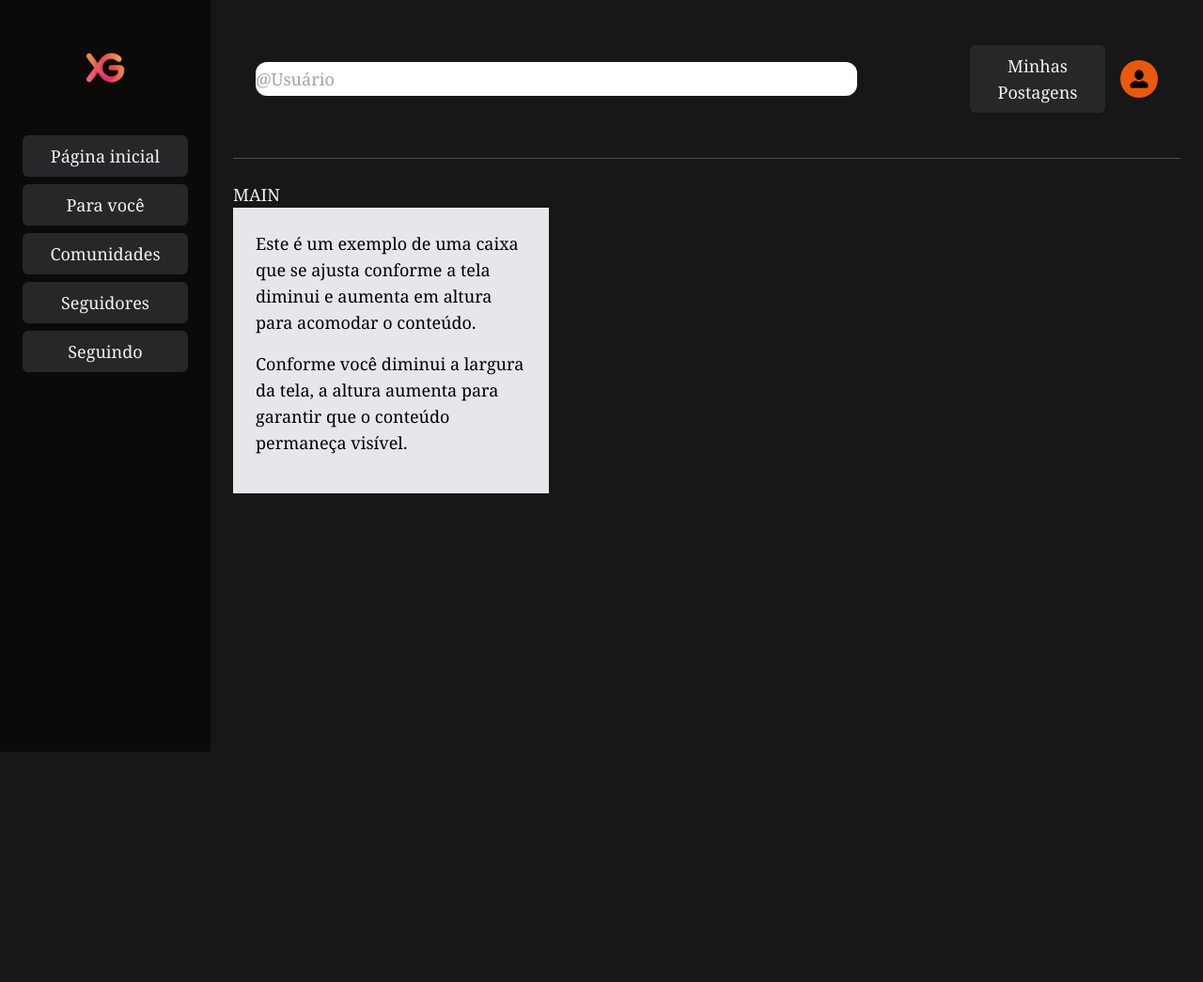
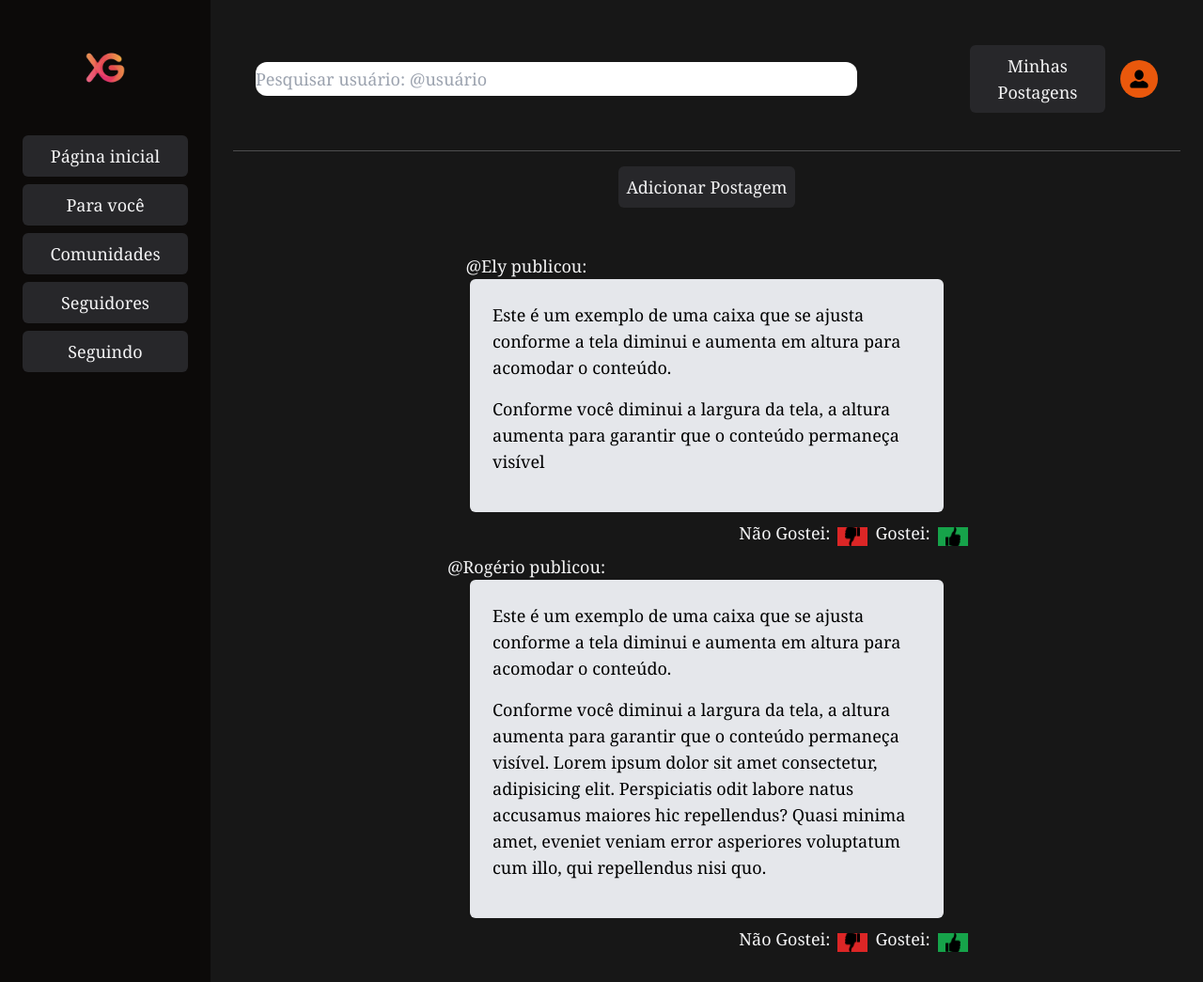
Before and after one commit to joguirod/Xgommi, a website: page frontend/src/index.html in a window 1280 px wide. Shown: the whole page at 94% size. Before the commit the page ends 800 px from the top, so only its background shows below. Drawn offline with nearby package versions, Linux system fonts and the light colour scheme.

Commit message:
add post+posts+user+like

```diff
--- a/frontend/src/index.html
+++ b/frontend/src/index.html
@@ -9,10 +9,10 @@
     <link rel="icon" href="favicon.ico" type="image/x-icon">
 </head>
 
-<body class="bg-neutral-900 text-base xl:text-lg 2xl:text-xl h-screen">
+<body class="bg-neutral-900 text-base xl:text-lg 2xl:text-xl ">
     <div class="flex flex-col md:flex-row h-full">
-        <!-- Aside responsivo -->
-        <aside class="w-full md:w-56 bg-stone-950 text-base xl:text-lg 2xl:text-xl h-auto min-h-[300px] p-4">
+        <!-- Sidebar -->
+        <aside class=" md:w-56 bg-stone-950 p-4">
             <img src="removed.ico" alt="Favicon Image" class="w-24 h-24 mx-auto mb-4">
             <button type="button" class="flex justify-center w-full text-zinc-100 font-serif p-2 bg-zinc-800 rounded-md mb-2">Página inicial</button>
             <button type="button" class="flex justify-center w-full text-zinc-100 font-serif p-2 bg-zinc-800 rounded-md mb-2">Para você</button>
@@ -21,16 +21,17 @@
             <button type="button" class="flex justify-center w-full text-zinc-100 font-serif p-2 bg-zinc-800 rounded-md mb-2">Seguindo</button>
         </aside>
 
-        <!-- Main content -->
-        <main class="flex-1 p-4 text-zinc-100 font-serif">
+        <!-- Main -->
+        <main class="flex-1 p-4 text-zinc-100 font-serif ">
             <header>
                 <nav class="bg-neutral-900 p-4">
                     <form class="flex items-center justify-between">
                         <div class="w-2/3">
-                            <input type="text" class="w-full rounded-xl h-9 text-neutral-900" placeholder="@Usuário" aria-label="Usuário">
+                            <input type="text" class="w-full rounded-xl h-9 text-neutral-900" placeholder="Pesquisar usuário: @usuário" aria-label="Usuário">
                         </div>
                         <div class="flex items-center space-x-4">
-                            <button type="button" class="justify-center flex w-36 text-zinc-100 font-serif p-2 bg-zinc-800 rounded-md">Minhas Postagens</button>
+                            <button type="button" class="justify-center flex w-36 text-zinc-100 font-serif p-2 bg-zinc-800 rounded-md">Minhas Postagens
+                            </button>
                             <button type="button" class="bg-orange-600 w-10 h-10 flex items-center justify-center rounded-full">
                                 <img src="avatar.ico" alt="Perfil" class="w-8 h-8 rounded-full">
                             </button>
@@ -38,18 +39,77 @@
                     </form>
                 </nav>
             </header>
-            <hr class="border-t border-zinc-100 my-4">
-            MAIN
-            <div class="bg-gray-200 text-black p-4 w-full md:w-2/3 lg:w-1/2 xl:w-1/3 h-auto">
-                <p>Este é um exemplo de uma caixa que se ajusta conforme a tela diminui e aumenta em altura para acomodar o conteúdo.</p>
-                <p>Conforme você diminui a largura da tela, a altura aumenta para garantir que o conteúdo permaneça visível.</p>
+            <!-- Header ^^^ -->
+            <hr class="border-t border-zinc-100 ">
+            <div class="flex  justify-center ">
+                <button type="button" class="flex justify-center text-zinc-100 font-serif p-2 bg-zinc-800 rounded-md mb-5 h-auto w-auto" data-bs-toggle="modal" data-bs-target="#createPostModal">
+                    Adicionar Postagem
+                </button>
+            </div>
+            <div class="flex mr-96 justify-center ">
+                @Ely publicou:
+            </div>
+            <div class="flex justify-center">
+                <div class="bg-gray-200 text-black p-4 md:w-2/3  lg:w-1/ xl:w-1/2 h-auto rounded-md mb-5">
+                    <p>Este é um exemplo de uma caixa que se ajusta conforme a tela diminui e aumenta em altura para acomodar o conteúdo.</p>
+                    <p>Conforme você diminui a largura da tela, a altura aumenta para garantir que o conteúdo permaneça visível
+                    </p>
+                </div>
+            </div>
+            <div class="flex justify-center ml-80 -mt-10">Não Gostei:
+                <div class="btn-group" role="group" aria-label="Basic mixed styles example">
+                    <button type="button" class="justify-center m-2 flex w-8 bg-red-600 "><img src="deslike.ico" alt="Perfil" class="w-4 h-5 ">
+                    </button>Gostei:
+                    <button type="button" class="justify-center m-2 flex w-8 bg-green-600 "><img src="like.ico" alt="Perfil" class="w-4 h-5 ">
+                    </button>
+                  </div>
+                </div>
+            <div class="flex mr-96 justify-center">
+                @Rogério publicou:
+            </div>
+            <div class="flex justify-center">
+                <div class="bg-gray-200 text-black p-4 md:w-2/3  lg:w-1/ xl:w-1/2 h-auto rounded-md mb-5">
+                    <p>Este é um exemplo de uma caixa que se ajusta conforme a tela diminui e aumenta em altura para acomodar o conteúdo.</p>
+                    <p>Conforme você diminui a largura da tela, a altura aumenta para garantir que o conteúdo permaneça visível.
+                       Lorem ipsum dolor sit amet consectetur, adipisicing elit. Perspiciatis odit labore natus accusamus maiores hic repellendus? Quasi minima amet, eveniet veniam error asperiores voluptatum cum illo, qui repellendus nisi quo.
+                    </p>
+                </div>
+            </div>
+            <div class="flex justify-center ml-80 -mt-10">Não Gostei:
+            <div class="btn-group" role="group" aria-label="Basic mixed styles example">
+                <button type="button" class="justify-center m-2 flex w-8 bg-red-600 "><img src="deslike.ico" alt="Perfil" class="w-4 h-5 ">
+                </button>Gostei:
+                <button type="button" class="justify-center m-2 flex w-8 bg-green-600 "><img src="like.ico" alt="Perfil" class="w-4 h-5 ">
+                </button>
+              </div>
             </div>
         </main>
     </div>
-    <script src="https://cdn.jsdelivr.net/npm/bootstrap@5.3.3/dist/js/bootstrap.bundle.min.js" integrity="sha384-YvpcrYf0tY3lHB60NNkmXc5s9fDVZLESaAA55NDzOxhy9GkcIdslK1eN7N6jIeHz" crossorigin="anonymous"></script>
+
+
+    <!-- Modal para postagem -->
+    <div class="modal fade " id="createPostModal" tabindex="-1" aria-labelledby="createPostModalLabel" aria-hidden="true">
+        <div class="modal-dialog modal-dialog-centered modal-dialog-scrollable">
+            <div class="modal-content ">
+                <div class="modal-header">
+                    <h5 class="modal-title " id="createPostModalLabel">Adicionar Postagem</h5>
+                    <button type="button" class="btn-close" data-bs-dismiss="modal" aria-label="Close"></button>
+                </div>
+                <div class="modal-body">
+                    <form>
+                        <div class="modal-footer">
+                            <textarea class="form-control h-48 bg-zinc-800" id="postContent" rows="3" placeholder="Ex: O professor Ely dá umas aulinhas maneiras."></textarea>
+                                <button type="button" class="flex justify-center text-zinc-100 font-serif p-2 bg-zinc-800 rounded-md h-auto w-auto">Salvar Postagem</button>
+                        </div>
+                    </form>
+                </div>
+            </div>
+        </div>
+    </div>
+
+    <!-- Scripts -->
     <script src="https://cdn.jsdelivr.net/npm/@popperjs/core@2.11.8/dist/umd/popper.min.js" integrity="sha384-I7E8VVD/ismYTF4hNIPjVp/Zjvgyol6VFvRkX/vR+Vc4jQkC+hVqc2pM8ODewa9r" crossorigin="anonymous"></script>
     <script src="https://cdn.jsdelivr.net/npm/bootstrap@5.3.3/dist/js/bootstrap.min.js" integrity="sha384-0pUGZvbkm6XF6gxjEnlmuGrJXVbNuzT9qBBavbLwCsOGabYfZo0T0to5eqruptLy" crossorigin="anonymous"></script>
+
 </body>
-
-
 </html>
```
Also changed, not shown: frontend/src/deslike.ico (added), frontend/src/like.ico (added), frontend/src/output.css.
